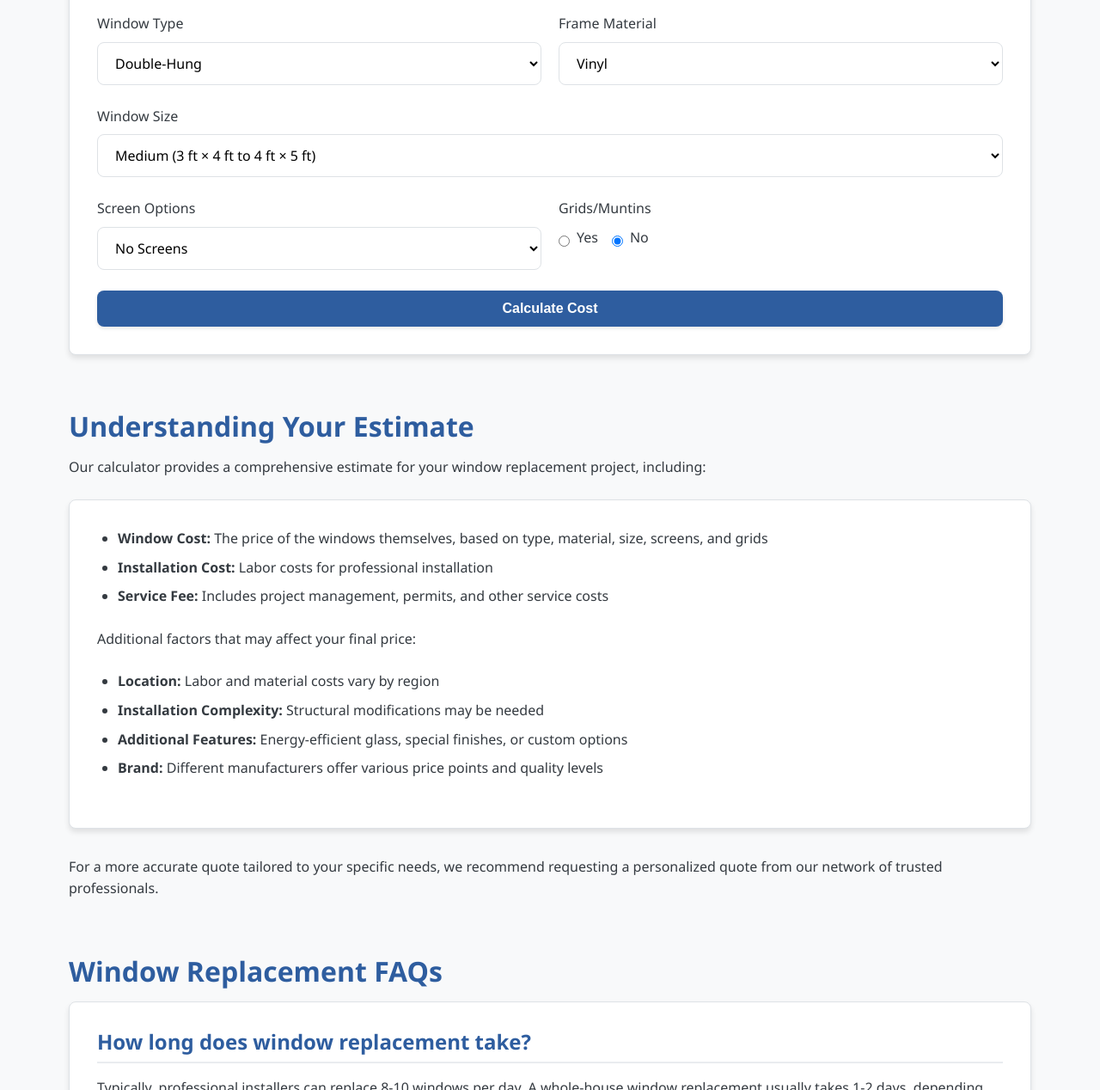
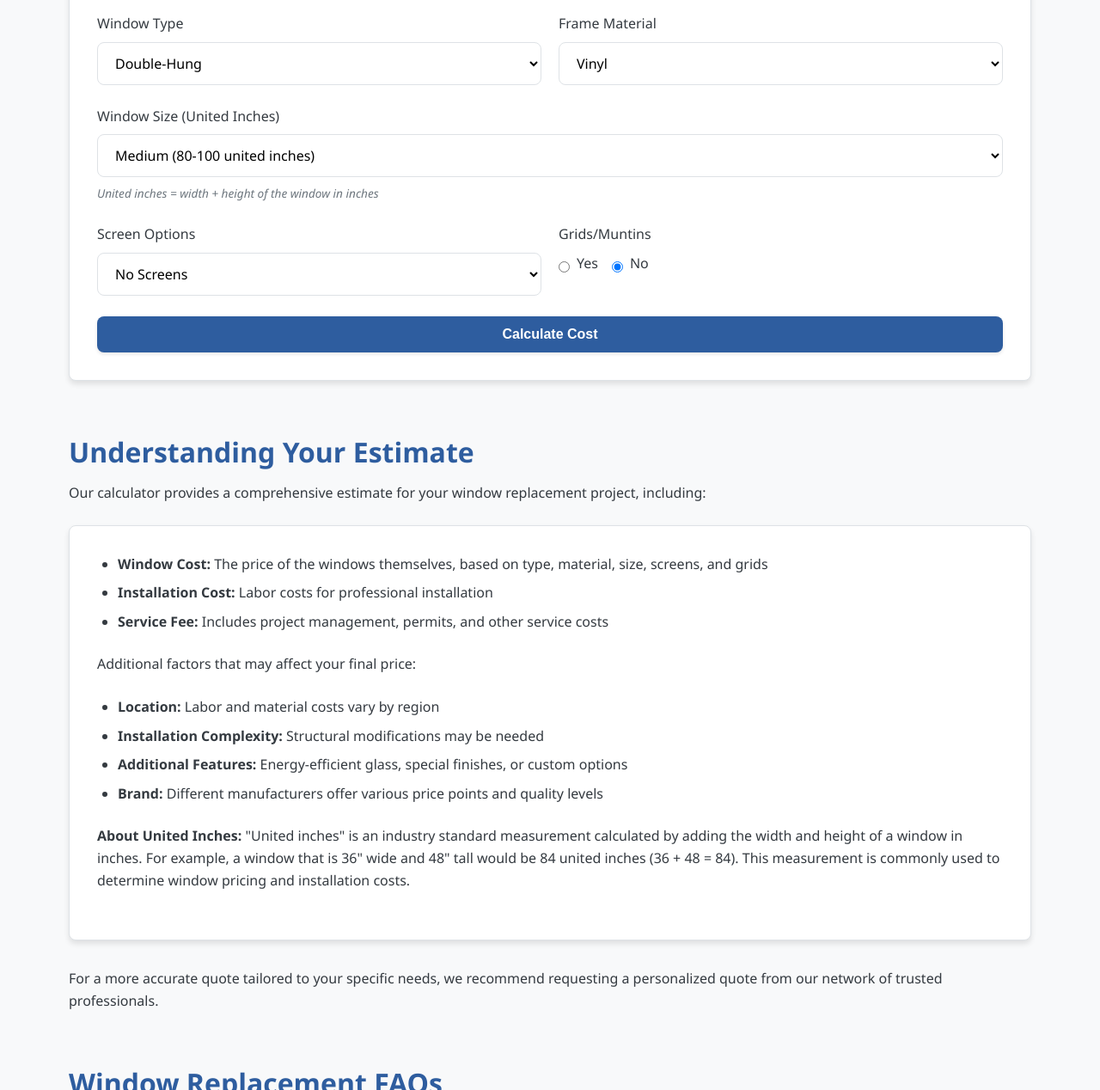
Before and after one commit to tim-amredev/replacement-window-costs, a Jekyll site: the page built from calculator.html, in a window 1280 px wide and 1400 px high, scrolled down 213 px, cut to the strip 132-1400 px from the top of the window. Shown: the whole strip at 86% size. Built offline with Jekyll 4.4.1, drawn with Linux system fonts in a browser that asks for light colours; some of the changed text lies outside the part shown.

Commit message:
Update calculator.html

```diff
--- a/calculator.html
+++ b/calculator.html
@@ -40,23 +37,20 @@ custom_js:
               <label for="frame-material">Frame Material</label>
               <select id="frame-material" required>
                 <option value="vinyl">Vinyl</option>
-                <option value="wood">Wood</option>
-                <option value="fiberglass">Fiberglass</option>
-                <option value="aluminum">Aluminum</option>
                 <option value="composite">Composite</option>
-                <option value="wood-clad">Wood-Clad</option>
               </select>
             </div>
           </div>
         </div>
 
         <div class="form-group">
-          <label for="window-size">Window Size</label>
+          <label for="window-size">Window Size (United Inches)</label>
           <select id="window-size" required>
-            <option value="small">Small (Less than 3 ft × 4 ft)</option>
-            <option value="medium" selected>Medium (3 ft × 4 ft to 4 ft × 5 ft)</option>
-            <option value="large">Large (Larger than 4 ft × 5 ft)</option>
+            <option value="small">Small (Less than 80 united inches)</option>
+            <option value="medium" selected>Medium (80-100 united inches)</option>
+            <option value="large">Large (More than 100 united inches)</option>
           </select>
+          <p class="size-note">United inches = width + height of the window in inches</p>
         </div>
 
         <div class="form-row">
@@ -140,6 +134,7 @@ custom_js:
         <li><strong>Additional Features:</strong> Energy-efficient glass, special finishes, or custom options</li>
         <li><strong>Brand:</strong> Different manufacturers offer various price points and quality levels</li>
       </ul>
+      <p><strong>About United Inches:</strong> "United inches" is an industry standard measurement calculated by adding the width and height of a window in inches. For example, a window that is 36" wide and 48" tall would be 84 united inches (36 + 48 = 84). This measurement is commonly used to determine window pricing and installation costs.</p>
     </div>
 
     <p>For a more accurate quote tailored to your specific needs, we recommend requesting a personalized quote from our network of trusted professionals.</p>
@@ -222,6 +217,15 @@ custom_js:
     margin-right: 0.5rem;
   }
 
+  /* Size note style */
+  .size-note {
+    font-size: 0.85rem;
+    color: var(--text-light);
+    margin-top: 0.5rem;
+    font-style: italic;
+    margin-bottom: 0;
+  }
+
   @media (max-width: 768px) {
     .radio-group {
       flex-direction: column;
```
Also changed, not shown: other parts of calculator.html (+1 -4 lines).
